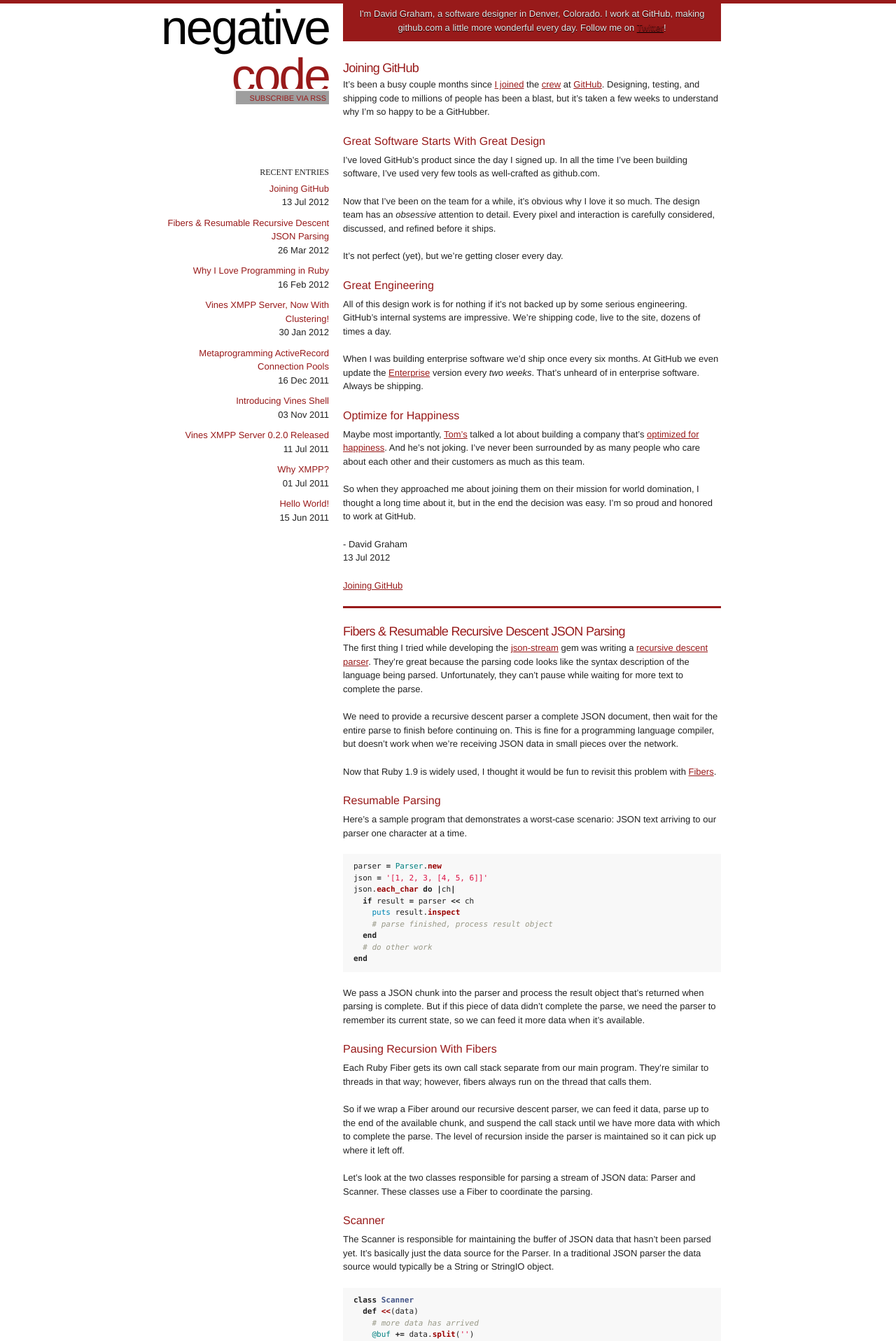
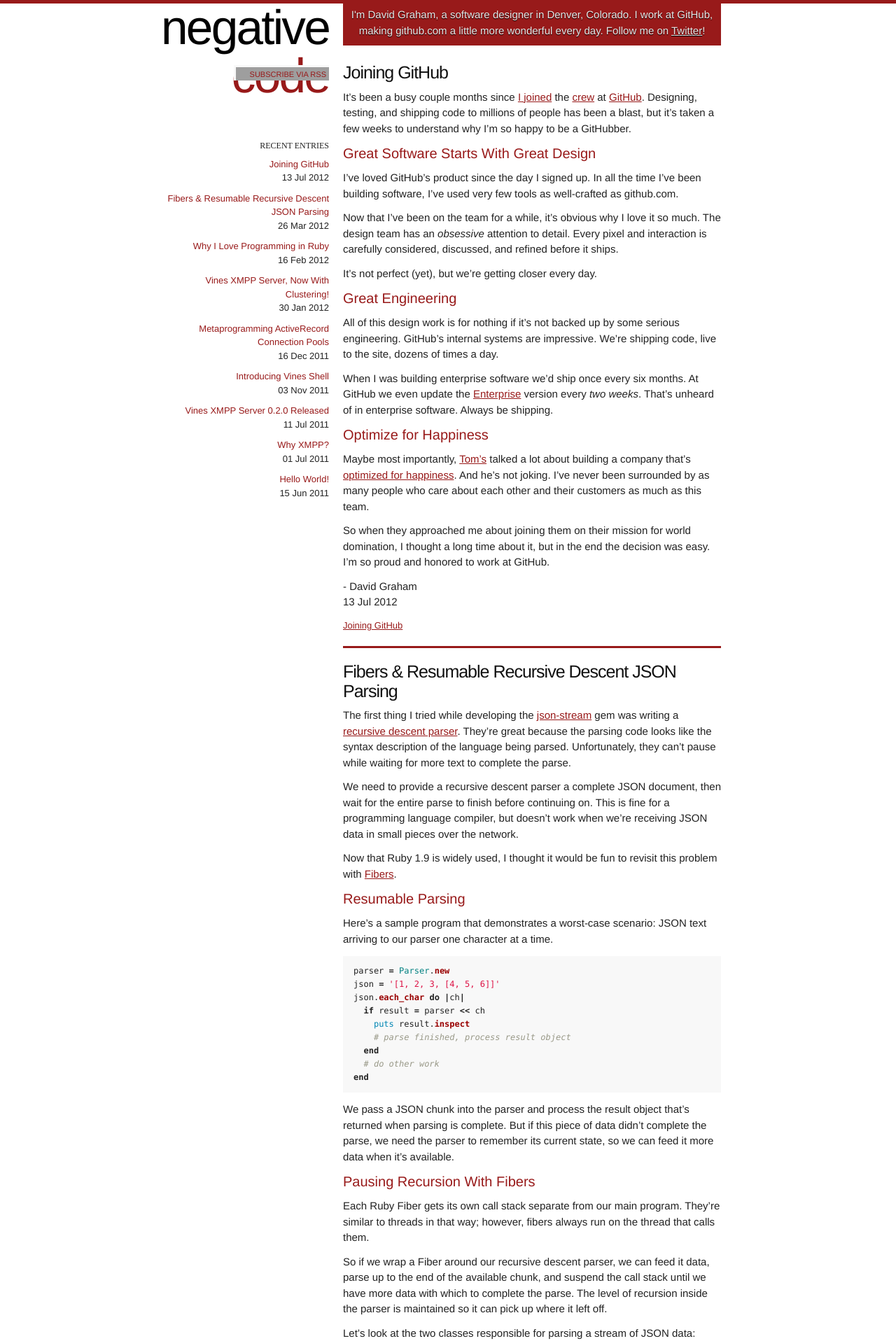
Before and after one commit to negativecode/negativecode.github.com, a Jekyll site: the page built from posts/index.html, in a window 1280 px wide. Shown: the top 1916 px of the page at 70% size. Built offline with Jekyll 4.4.1, drawn with Linux system fonts in a browser that asks for light colours; comment, search, counter and statistics services are not loaded; grey boxes are pictures that could not be loaded.

Commit message:
Proxima Nova is the new Helvetica.

```diff
--- a/stylesheets/style.css
+++ b/stylesheets/style.css
@@ -1,20 +1,21 @@
 body {
   background-color: #fff;
   color: #222;
-  font-family: "pill-gothic-600mg-1", "pill-gothic-600mg-2", Helvetica, sans-serif;
+  font-family: "proxima-nova-1", "proxima-nova-2", Helvetica, sans-serif;
 }
 a {
   color: #981a1a;
 }
 p {
-  font-size: 13px;
+  font-size: 15px;
+  margin-bottom: 12px;
 }
 h1 {
-  color: #981a1a;
-  font-size: 18px;
-  font-weight: normal;
+  color: #111;
+  font-weight: 300;
   letter-spacing: -0.04em;
-  margin: 0;
+  margin: 0 0 10px 0;
+  line-height: 1.1;
 }
 h1 a {
   color: inherit;
@@ -22,9 +23,10 @@
 }
 h2 {
   color: #981a1a;
-  font-size: 16px;
-  font-weight: 400;
-  margin-bottom: 5px;
+  font-size: 20px;
+  line-height: 24px;
+  font-weight: 300;
+  margin-bottom: 12px;
 }
 h3 {
   font-size: 14px;
@@ -37,9 +39,10 @@
 pre {
   background: #f8f8f8;
   display: block;
-  font-size: 11px;
+  font-size: 12px;
+  margin-bottom: 12px;
   overflow-x: auto;
-  padding: 10px 15px;
+  padding: 12px 15px;
 }
 pre::-webkit-scrollbar {
   border-radius: 1ex;
@@ -57,6 +60,7 @@
   color: #000;
   font-size: 52pt;
   font-family: "league-gothic-1","league-gothic-2", Helvetica, sans-serif;
+  font-weight: normal;
   letter-spacing: -0.04em;
   line-height: 1;
   margin: 0;
@@ -73,7 +77,7 @@
   text-transform: uppercase;
   font-size: 12px;
   color: #222;
-  margin: 93px 0 5px 60px;
+  margin: 52px 0 5px 60px;
 }
 .post-index {
   margin: 0 0 0 60px;
@@ -107,6 +111,9 @@
   padding: 5px 10px 10px 10px;
   text-align: center;
   text-shadow: 0 1px 1px #000;
+}
+p#intro a {
+  color: inherit;
 }
 #home-page h1#logo {
   margin-top: 253px;
@@ -144,7 +151,7 @@
   font-size: 11px;
   padding: 5px 4px 0 23px;
   position: absolute;
-  top: 122px;
+  top: 88px;
   right: 0;
   text-decoration: none;
   text-transform: uppercase;
```
